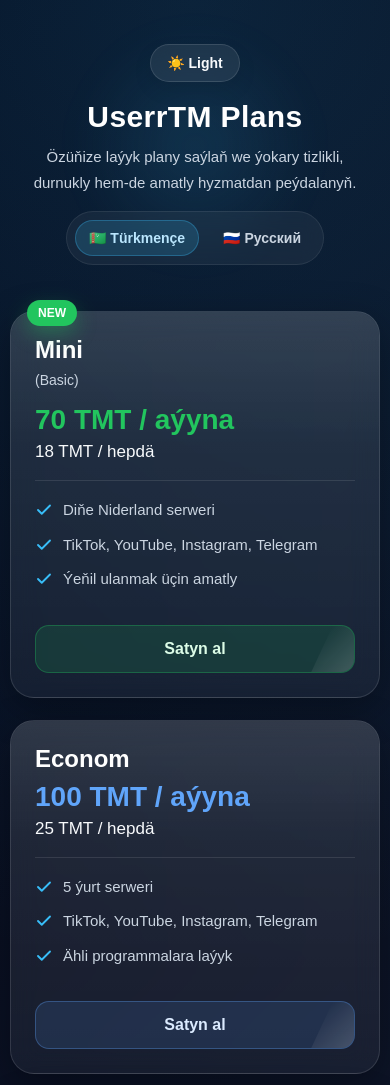
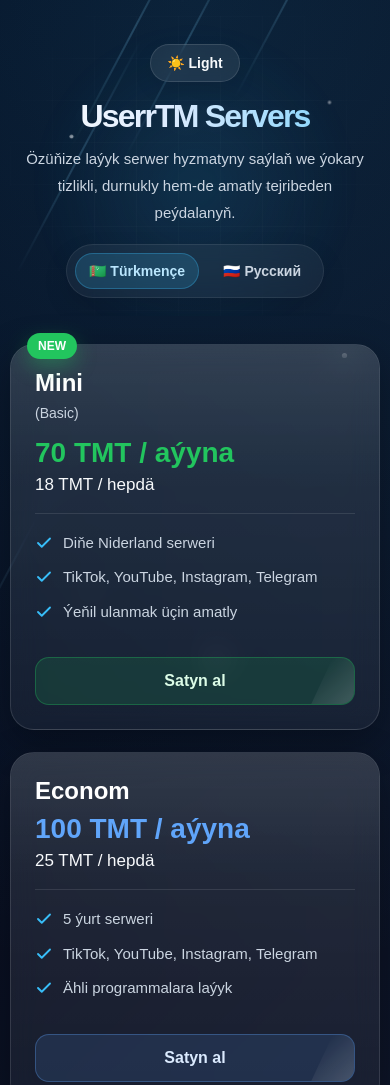
Before and after one commit to userrtm/vpn-bahalarbuda, a plain HTML site: page index.html in a window 390 px wide. Shown: the top 1085 px of the page. Drawn offline with Linux system fonts and the light colour scheme.

Commit message:
Update index.html

```diff
--- a/index.html
+++ b/index.html
@@ -3,7 +3,7 @@
 <head>
   <meta charset="UTF-8" />
   <meta name="viewport" content="width=device-width, initial-scale=1.0" />
-  <title>UserrTM Plans</title>
+  <title>UserrTM Servers</title>
   <style>
     :root {
       --bg-main:
@@ -99,11 +99,63 @@
       color: var(--text-main);
       padding: 18px 12px 40px;
       transition: background 0.3s ease, color 0.3s ease;
+      position: relative;
+      overflow-x: hidden;
     }
+
+    /* premium moving background */
+    .hero-streaks,
+    .hero-particles {
+      position: fixed;
+      inset: 0;
+      pointer-events: none;
+      z-index: 0;
+      overflow: hidden;
+    }
+
+    .hero-streak {
+      position: absolute;
+      width: 1.5px;
+      height: 260px;
+      background: linear-gradient(to bottom, transparent, rgba(125,211,252,0.65), transparent);
+      opacity: 0.28;
+      transform: rotate(28deg);
+      filter: blur(.2px);
+      animation: slideDown linear infinite;
+    }
+
+    .hero-streak:nth-child(1){ left: 8%; top: -20%; animation-duration: 8s; animation-delay: 0s; }
+    .hero-streak:nth-child(2){ left: 20%; top: -25%; animation-duration: 10s; animation-delay: 1.5s; }
+    .hero-streak:nth-child(3){ left: 34%; top: -22%; animation-duration: 9s; animation-delay: 3s; }
+    .hero-streak:nth-child(4){ left: 48%; top: -28%; animation-duration: 11s; animation-delay: 2s; }
+    .hero-streak:nth-child(5){ left: 62%; top: -24%; animation-duration: 8.5s; animation-delay: 4s; }
+    .hero-streak:nth-child(6){ left: 76%; top: -30%; animation-duration: 10.5s; animation-delay: 2.5s; }
+    .hero-streak:nth-child(7){ left: 90%; top: -20%; animation-duration: 9.5s; animation-delay: 5s; }
+
+    .hero-particle {
+      position: absolute;
+      width: 3px;
+      height: 3px;
+      border-radius: 50%;
+      background: rgba(255,255,255,0.85);
+      box-shadow: 0 0 12px rgba(255,255,255,0.45);
+      animation: twinkle 4s ease-in-out infinite;
+    }
+
+    .hero-particle:nth-child(1){ top: 16%; left: 18%; animation-delay: 0s; }
+    .hero-particle:nth-child(2){ top: 22%; left: 68%; animation-delay: 1s; }
+    .hero-particle:nth-child(3){ top: 70%; left: 22%; animation-delay: 2s; }
+    .hero-particle:nth-child(4){ top: 62%; left: 78%; animation-delay: 1.6s; }
+    .hero-particle:nth-child(5){ top: 42%; left: 88%; animation-delay: 2.6s; }
+    .hero-particle:nth-child(6){ top: 32%; left: 38%; animation-delay: .8s; }
+    .hero-particle:nth-child(7){ top: 78%; left: 55%; animation-delay: 3s; }
+    .hero-particle:nth-child(8){ top: 12%; left: 84%; animation-delay: 1.8s; }
 
     .container {
       max-width: 1280px;
       margin: 0 auto;
+      position: relative;
+      z-index: 1;
     }
 
     .hero {
@@ -111,6 +163,20 @@
       padding: 28px 12px 18px;
       margin-bottom: 28px;
       position: relative;
+      overflow: hidden;
+    }
+
+    .hero::before {
+      content: "";
+      position: absolute;
+      inset: 0;
+      background-image:
+        linear-gradient(rgba(255,255,255,0.02) 1px, transparent 1px),
+        linear-gradient(90deg, rgba(255,255,255,0.02) 1px, transparent 1px);
+      background-size: 42px 42px;
+      mask-image: radial-gradient(circle at center, black 45%, transparent 92%);
+      pointer-events: none;
+      z-index: 0;
     }
 
     .hero::after {
@@ -119,11 +185,12 @@
       left: 50%;
       top: 0;
       transform: translateX(-50%);
-      width: 260px;
-      height: 260px;
-      background: radial-gradient(circle, rgba(56,189,248,0.12), transparent 65%);
-      filter: blur(18px);
+      width: 340px;
+      height: 340px;
+      background: radial-gradient(circle, rgba(56,189,248,0.14), transparent 65%);
+      filter: blur(20px);
       z-index: 0;
+      animation: pulseGlow 6s ease-in-out infinite;
     }
 
     .hero > * {
@@ -158,18 +225,36 @@
     }
 
     .site-name {
-      font-size: 40px;
-      font-weight: 800;
-      letter-spacing: 0.4px;
-      margin-bottom: 10px;
-      color: var(--text-main);
+      font-size: clamp(40px, 8vw, 78px);
+      font-weight: 900;
+      letter-spacing: -1.8px;
+      line-height: 1.03;
+      margin-bottom: 12px;
+      background: linear-gradient(
+        90deg,
+        #ffffff 0%,
+        #dbeafe 18%,
+        #7dd3fc 40%,
+        #ffffff 62%,
+        #fde68a 85%,
+        #ffffff 100%
+      );
+      background-size: 240% auto;
+      -webkit-background-clip: text;
+      -webkit-text-fill-color: transparent;
+      text-shadow: 0 0 26px rgba(255,255,255,0.08);
+      animation: textFlow 7s linear infinite;
+    }
+
+    body.light .site-name {
+      text-shadow: none;
     }
 
     .site-desc {
       max-width: 760px;
-      margin: 0 auto 16px;
+      margin: 0 auto 18px;
       font-size: 17px;
-      line-height: 1.7;
+      line-height: 1.8;
       color: var(--text-soft);
     }
 
@@ -183,6 +268,7 @@
       padding: 8px;
       border-radius: 999px;
       backdrop-filter: blur(10px);
+      box-shadow: 0 10px 26px rgba(0,0,0,0.10);
     }
 
     .lang-btn {
@@ -451,10 +537,6 @@
       box-shadow: 0 12px 26px rgba(250,204,21,0.25);
     }
 
-    @keyframes shine {
-      100% { left: 150%; }
-    }
-
     .main-site-box {
       min-height: 100%;
       display: flex;
@@ -643,6 +725,54 @@
       display: none;
     }
 
+    @keyframes shine {
+      100% { left: 150%; }
+    }
+
+    @keyframes textFlow {
+      0% { background-position: 0% center; }
+      100% { background-position: 240% center; }
+    }
+
+    @keyframes pulseGlow {
+      0%, 100% {
+        transform: translateX(-50%) scale(1);
+        opacity: .78;
+      }
+      50% {
+        transform: translateX(-50%) scale(1.1);
+        opacity: 1;
+      }
+    }
+
+    @keyframes slideDown {
+      0% {
+        transform: translateY(-180px) rotate(28deg);
+        opacity: 0;
+      }
+      15% {
+        opacity: .34;
+      }
+      85% {
+        opacity: .18;
+      }
+      100% {
+        transform: translateY(120vh) rotate(28deg);
+        opacity: 0;
+      }
+    }
+
+    @keyframes twinkle {
+      0%, 100% {
+        transform: scale(0.8);
+        opacity: .25;
+      }
+      50% {
+        transform: scale(1.8);
+        opacity: 1;
+      }
+    }
+
     @media (max-width: 1100px) {
       .top-grid {
         grid-template-columns: 1fr;
@@ -651,7 +781,7 @@
 
     @media (max-width: 768px) {
       body { padding: 16px 10px 30px; }
-      .site-name { font-size: 30px; }
+      .site-name { font-size: 32px; }
       .site-desc { font-size: 15px; }
       .plan-title { font-size: 24px; }
       .price { font-size: 28px; }
@@ -660,18 +790,40 @@
       .contact-single { max-width: 100%; }
       .main-site-box h3 { font-size: 28px; }
       .top-controls { flex-direction: column; align-items: center; }
+      .hero-streak { opacity: 0.18; }
     }
   </style>
 </head>
 <body>
+  <div class="hero-streaks">
+    <div class="hero-streak"></div>
+    <div class="hero-streak"></div>
+    <div class="hero-streak"></div>
+    <div class="hero-streak"></div>
+    <div class="hero-streak"></div>
+    <div class="hero-streak"></div>
+    <div class="hero-streak"></div>
+  </div>
+
+  <div class="hero-particles">
+    <div class="hero-particle"></div>
+    <div class="hero-particle"></div>
+    <div class="hero-particle"></div>
+    <div class="hero-particle"></div>
+    <div class="hero-particle"></div>
+    <div class="hero-particle"></div>
+    <div class="hero-particle"></div>
+    <div class="hero-particle"></div>
+  </div>
+
   <div class="container">
     <div class="hero">
       <div class="top-controls">
         <button class="theme-btn" id="themeToggle" onclick="toggleTheme()">☀️ Light</button>
       </div>
 
-      <div class="site-name" id="siteName">UserrTM Plans</div>
-      <div class="site-desc" id="siteDesc">Özüňize laýyk plany saýlaň we ýokary tizlikli, durnukly hem-de amatly hyzmatdan peýdalanyň.</div>
+      <div class="site-name" id="siteName">UserrTM Servers</div>
+      <div class="site-desc" id="siteDesc">Özüňize laýyk serwer hyzmatyny saýlaň we ýokary tizlikli, durnukly hem-de amatly tejribeden peýdalanyň.</div>
 
       <div class="lang-switch">
         <button class="lang-btn active" id="btnTk" onclick="setLang('tk')">🇹🇲 Türkmençe</button>
@@ -914,8 +1066,8 @@
   <script>
     const texts = {
       tk: {
-        siteName: "UserrTM Plans",
-        siteDesc: "Özüňize laýyk plany saýlaň we ýokary tizlikli, durnukly hem-de amatly hyzmatdan peýdalanyň.",
+        siteName: "UserrTM Servers",
+        siteDesc: "Özüňize laýyk serwer hyzmatyny saýlaň we ýokary tizlikli, durnukly hem-de amatly tejribeden peýdalanyň.",
 
         miniBadge: "NEW",
         miniTitle: "Mini",
@@ -975,8 +1127,8 @@
         themeDark: "🌙 Dark"
       },
       ru: {
-        siteName: "UserrTM Plans",
-        siteDesc: "Выберите подходящий тариф и пользуйтесь высокой скоростью, стабильным и удобным сервисом.",
+        siteName: "UserrTM Servers",
+        siteDesc: "Выберите подходящий серверный тариф и пользуйтесь высокой скоростью, стабильным и удобным сервисом.",
 
         miniBadge: "NEW",
         miniTitle: "Мини",
```
